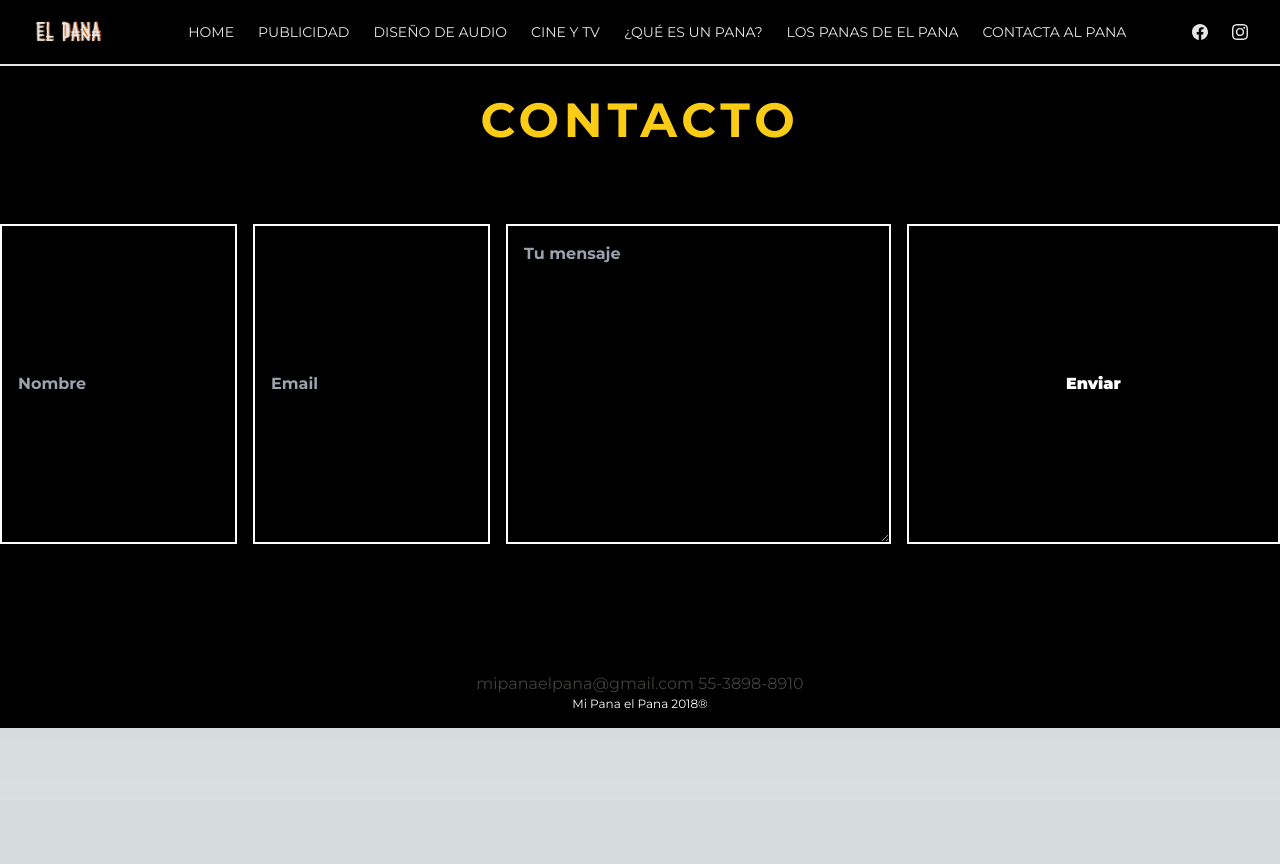
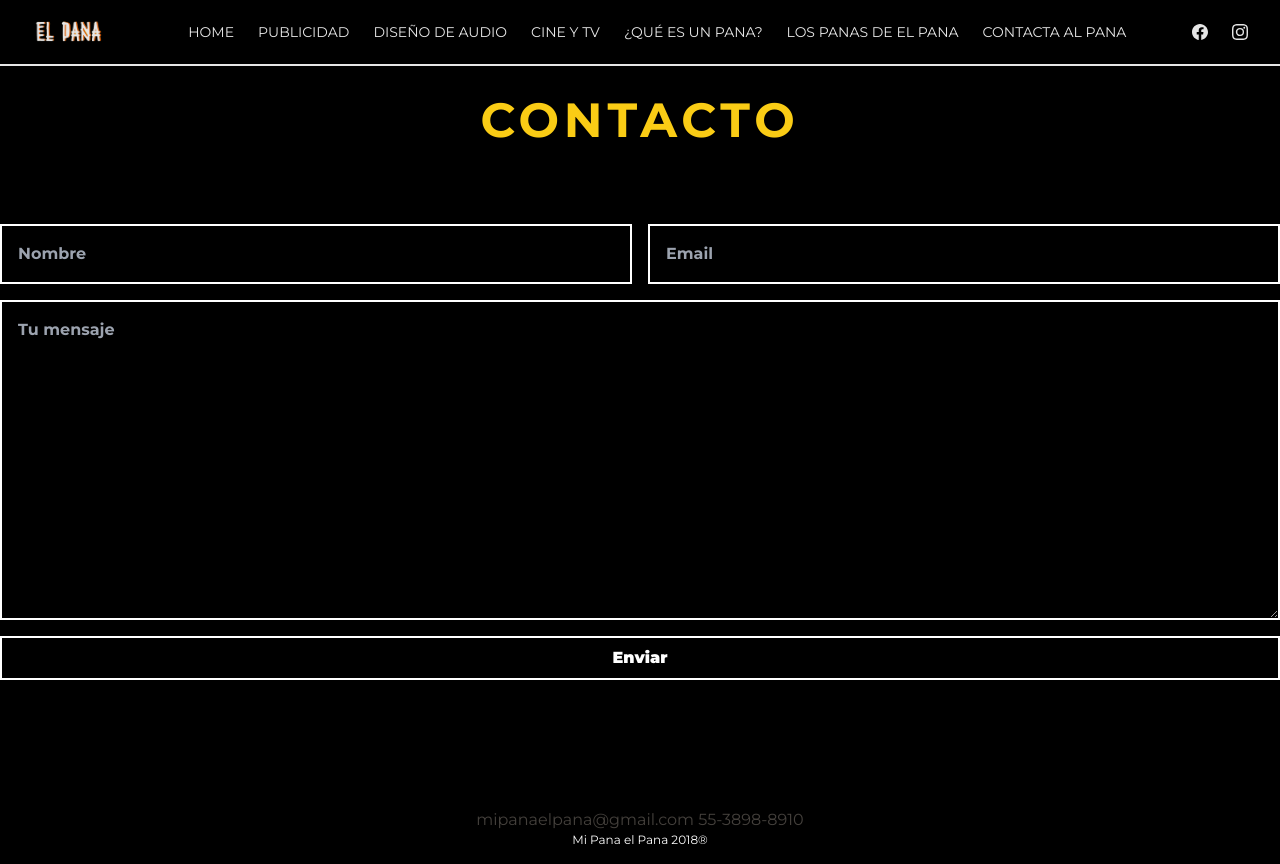
Before and after one commit to yira-gallardo/El-pana, a Next.js app: page /contacto in a window 1280 px wide. Before the commit the page ends 800 px from the top, so only its background shows below. Built offline with nearby package versions, Linux system fonts and the light colour scheme.

Commit message:
fix contacto desktop

```diff
--- a/app/contacto/page.tsx
+++ b/app/contacto/page.tsx
@@ -16,24 +16,27 @@ export default function Contacto() {
             <span className="text-yellow-400 tracking-widest">CONTACTO</span>
           </h2>
           <div className="my-20">
-            <form className="flex flex-col space-y-4 md:space-y-0 md:flex-row md:space-x-4">
+            <form className="flex flex-col space-y-4">
+              <div className="flex flex-col md:flex-row md:space-x-4">
                 <input
                   type="text"
                   placeholder="Nombre"
-                className="w-full md:w-auto p-4 font-bold border-2 border-white bg-black text-white"
+                  className="w-full p-4 font-bold border-2 border-white bg-black"
                 />
                 <input
                   type="text"
                   placeholder="Email"
-                className="w-full md:w-auto p-4 font-bold border-2 border-white bg-black text-white"
+                  className="w-full p-4 font-bold border-2 border-white bg-black"
                 />
+              </div>
               <textarea
-                className="w-full p-4 mb-4 font-bold border-2 border-white h-80 bg-black text-white"
+                className="w-full p-4 mb-4 font-bold border-2 border-white h-80 bg-black"
                 placeholder="Tu mensaje"
               />
               <button
                 className="w-full p-2 text-white font-black border-2 bg-black border-white
-                 hover:bg-white hover:text-black transition duration-300 ease-in-out"
+                hover:bg-white hover:text-black transition duration-300 ease-in-out
+              "
               >
                 Enviar
               </button>
--- a/app/proyecto/page.tsx
+++ b/app/proyecto/page.tsx
@@ -1,13 +1,9 @@
 "use client";
 
 import React, { useState } from "react";
-import Slider from "react-slick";
-import { motion } from "framer-motion";
 import "slick-carousel/slick/slick.css";
 import "slick-carousel/slick/slick-theme.css";
 import Link from "next/link";
-import Project from "@/components/Project/Project";
-import Footer from "@/components/Footer/Footer";
 import Head from "next/head";
 
 export default function Home() {
```
Lines whose indentation alone changed are shown as unchanged.
